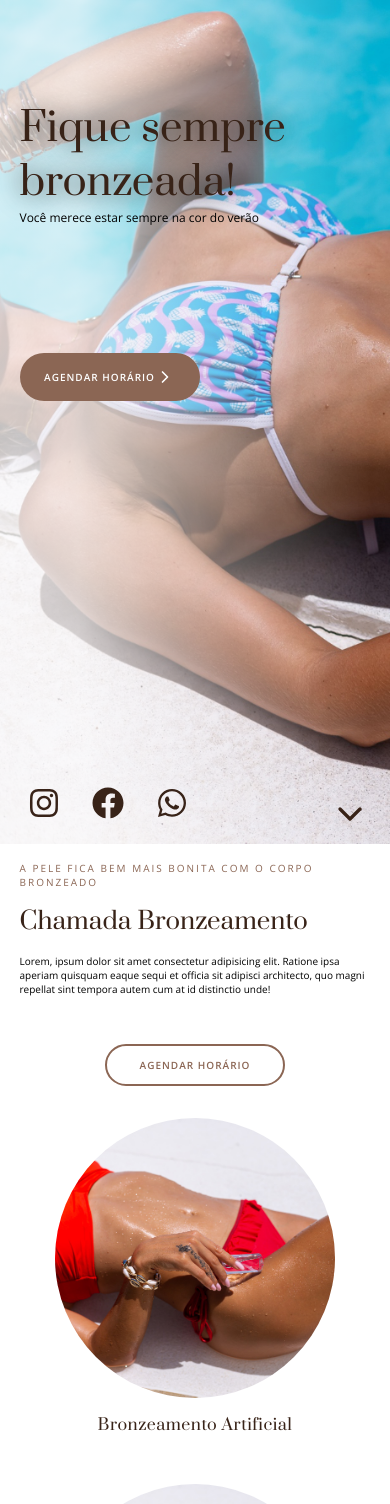
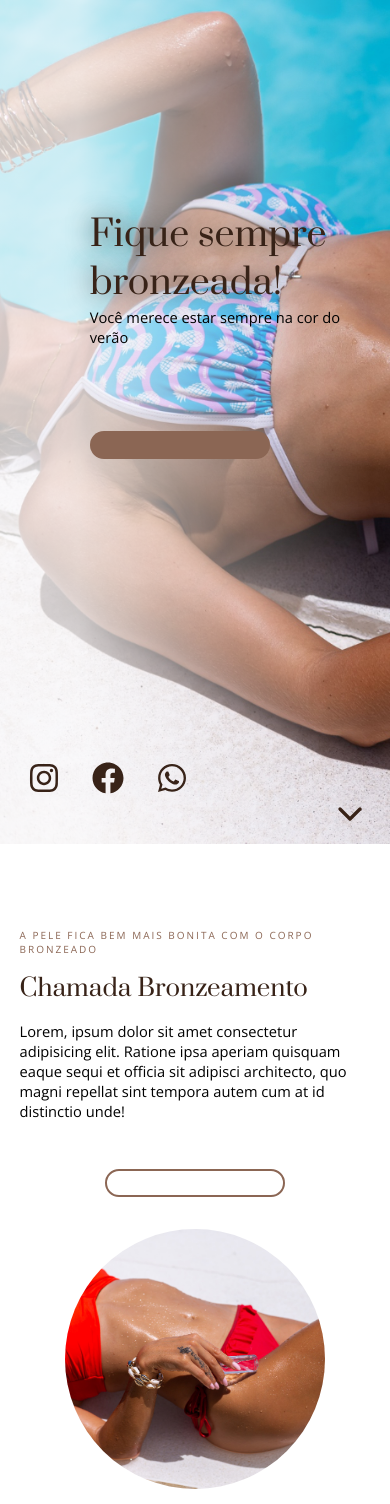
Before and after one commit to JosueFS/studiorb, a Next.js app: page / in a window 390 px wide. Shown: the top 1504 px of the page. Built offline with nearby package versions, Linux system fonts and the light colour scheme.

Commit message:
style: responsive font-size and adjust padding

```diff
--- a/src/components/About/index.tsx
+++ b/src/components/About/index.tsx
@@ -7,7 +7,7 @@ const About = () => {
       <Container>
         <div>
           <TextContainer>
-            <h4>A pele fica bem mais bonita com o corpo bronzeado</h4>
+            <h6>A pele fica bem mais bonita com o corpo bronzeado</h6>
             <h2>Chamada Bronzeamento</h2>
             <p>
               Lorem, ipsum dolor sit amet consectetur adipisicing elit. Ratione
@@ -16,7 +16,7 @@ const About = () => {
               distinctio unde!
             </p>
           </TextContainer>
-          <Button customStyle="secondary">Agendar Horário</Button>
+          <Button customStyle="secondary" text="Agendar Horário" />
         </div>
 
         <Techniques>
--- a/src/components/About/styles.ts
+++ b/src/components/About/styles.ts
@@ -3,7 +3,7 @@ import styled from 'styled-components';
 export const Container = styled.section`
   height: 100vh;
   width: 100%;
-  padding: 2vh 5vw;
+  padding: 10vh 5vw;
 
   display: flex;
   flex-direction: column;
@@ -31,7 +31,7 @@ export const Container = styled.section`
 
 export const TextContainer = styled.div`
   max-width: 60vw;
-  h4 {
+  h6 {
     color: ${(props) => props.theme.colors.primary};
     font-family: 'Open Sans', sans-serif;
     text-transform: uppercase;
@@ -93,8 +93,8 @@ export const Techniques = styled.div`
       max-width: 100%;
 
       img {
-        width: 280px;
-        height: 280px;
+        width: 260px;
+        height: 260px;
       }
 
       span {
--- a/src/components/Main/index.tsx
+++ b/src/components/Main/index.tsx
@@ -1,4 +1,4 @@
-import { FiChevronDown, FiChevronRight } from 'react-icons/fi';
+import { FiChevronDown } from 'react-icons/fi';
 import { useCallback, useRef } from 'react';
 
 import Button from 'components/Button';
@@ -41,11 +41,8 @@ const Main = () => {
           <div>
             <h1>Fique sempre bronzeada!</h1>
             <p>Você merece estar sempre na cor do verão</p>
+            <Button href="#" text="Agendar Horário" />
           </div>
-          <Button>
-            <span>Agendar horário</span>
-            <FiChevronRight size={20} />
-          </Button>
         </div>
 
         <SocialNetwork />
--- a/src/components/Main/styles.ts
+++ b/src/components/Main/styles.ts
@@ -5,7 +5,7 @@ export const Header = styled.section`
   width: 100%;
 
   display: flex;
-  padding: 2vh 5vw;
+  padding: 5vh 5vw;
 
   background: rgba(255, 255, 255, 0.8), url('./img/bronze_bg2.jpg') no-repeat;
   background: -moz-linear-gradient(
@@ -37,7 +37,9 @@ export const Header = styled.section`
     flex-direction: column;
     justify-content: space-between;
 
-    div {
+    > div {
+      padding-left: 20%;
+
       menu {
         display: flex;
         gap: 16px;
@@ -55,16 +57,15 @@ export const Header = styled.section`
       }
 
       div {
-        margin-bottom: 15vh;
+        max-width: max(600px, 90%);
         h1 {
           font-weight: normal;
-          font-size: 40px;
           text-shadow: 0 0 24px #333;
-          margin-top: 10vh;
+          margin-top: 20vh;
         }
 
         p {
-          font-size: 12px;
+          margin-bottom: 10vh;
         }
       }
     }
--- a/src/styles/global.ts
+++ b/src/styles/global.ts
@@ -26,6 +26,30 @@ const GlobalStyles = createGlobalStyle`
     color: ${(props) => props.theme.colors.textPrimary};
   }
 
+  h1 {
+    font-size: clamp(1.6rem, 2rem + 4vw, 12.8rem);
+  }
+
+  h2 {
+    font-size: clamp(1.6rem, 2rem + 1.8vw, 12.8rem);
+  }
+
+  h3 {
+    font-size: clamp(1.6rem, 2rem + 1.6vw, 12.8rem);
+  }
+
+  h4 {
+    font-size: clamp(1.6rem, 2rem + 1.4vw, 12.8rem);
+  }
+
+  h5 {
+    font-size: clamp(1.6rem, 2rem + 1.2vw, 12.8rem);
+  }
+
+  h6 {
+    font-size: clamp(1rem, 0.8rem + 0.5vw, 12.8rem);
+  }
+
   a {
     text-decoration: none;
 
@@ -39,39 +63,12 @@ const GlobalStyles = createGlobalStyle`
     height: 100vh;
     width: 100%;
 
-    > p {
-      font-size: clamp(1rem, 1rem + 1vw, 1.6rem);
+    p {
+      font-size: clamp(1rem, 1rem + 1.2vw, 5rem);
     }
 
     header {
     width: 100%;
-
-      &.bgDark {
-        h2, p {
-          color: ${(props) => props.theme.colors.white};
-        }
-
-        h2::before {
-          background: ${(props) => props.theme.colors.primary};
-        }
-      }
-
-      h2 {
-        position: relative;
-        color: ${(props) => props.theme.colors.primary};
-        font-size: clamp(1.6rem, 1.6rem + 1vw, 4rem);
-        font-size: 700;
-        letter-spacing: 1px;
-      }
-
-      >   p {
-        color: ${(props) => props.theme.colors.textPrimary};
-        max-width: 700px;
-        display: inline-block;
-        margin-top: 16px;
-        font-size: clamp(1.1rem, 1.1rem + 1vw, 1rem);
-
-      }
 
       h2::before {
         content: '';
```
